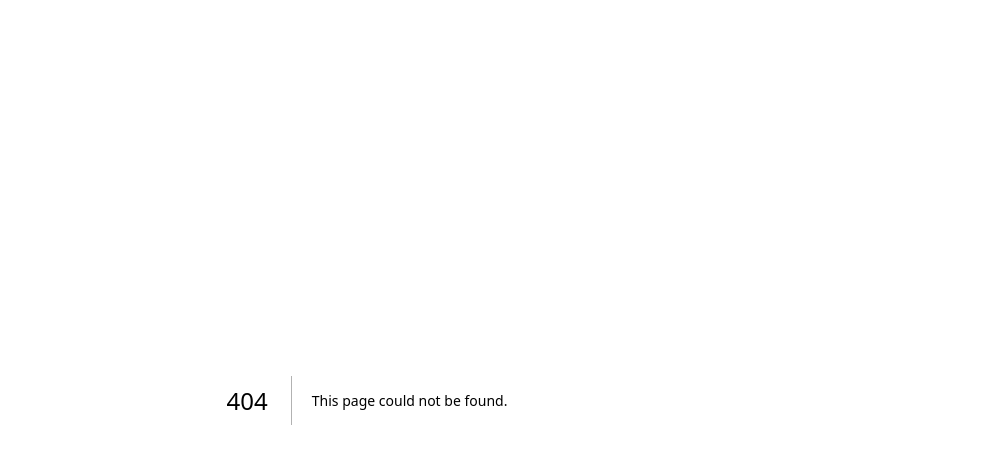
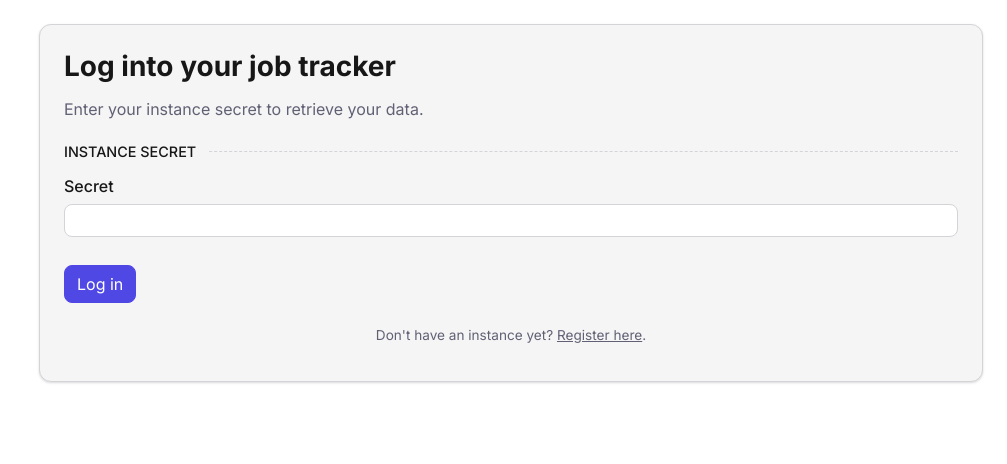
Before and after one commit to neilmerton/job-tracker, a Next.js app: page /login in a window 1280 px wide. Before the commit this address had no page. Shown: the top 464 px of the page, without its empty margins (273-1280 px from the left). Built offline with nearby package versions, Linux system fonts and the light colour scheme.

Commit message:
feat: Implement user login functionality with new login page and form, and add a login link to the registration page.

```diff
--- a/app/(protected)/connections/actions.ts
+++ b/app/(protected)/connections/actions.ts
@@ -19,6 +19,7 @@ export async function createConnectionAction(prevState: any, formData: FormData)
   }
 
   const connection = await createConnection({
+    date: dateRequested,
     date_requested: dateRequested,
     company,
     contact_name: contactName || null,
--- a/app/(protected)/jobs/actions.ts
+++ b/app/(protected)/jobs/actions.ts
@@ -23,6 +23,7 @@ export async function createJobAction(prevState: any, formData: FormData) {
   }
 
   const job = await createJob({
+    date: dateApplied,
     date_applied: dateApplied,
     role,
     description: description || null,
--- /dev/null
+++ b/app/(public)/login/LoginForm.tsx
@@ -0,0 +1,120 @@
+"use client";
+
+import { useRouter } from "next/navigation";
+import { FormEvent, JSX, useState } from "react";
+import Link from "next/link";
+
+const SECRET_STORAGE_KEY = "job-tracker-secret";
+
+export default function LoginForm(): JSX.Element {
+  const router = useRouter();
+  const [error, setError] = useState<string | null>(null);
+  const [isSubmitting, setIsSubmitting] = useState(false);
+
+  const handleSubmit = async (event: FormEvent<HTMLFormElement>) => {
+    event.preventDefault();
+    setError(null);
+    setIsSubmitting(true);
+
+    const formData = new FormData(event.currentTarget);
+    const secret = String(formData.get("secret") ?? "").trim();
+
+    if (!secret) {
+      setError("Secret is required.");
+      setIsSubmitting(false);
+      return;
+    }
+
+    try {
+      const res = await fetch("/api/instance/validate", {
+        method: "POST",
+        headers: {
+          "Content-Type": "application/json",
+        },
+        body: JSON.stringify({ secret }),
+      });
+
+      if (!res.ok) {
+        const data = (await res.json().catch(() => null)) as
+          | { error?: string }
+          | null;
+        setError(data?.error ?? "Invalid secret.");
+        setIsSubmitting(false);
+        return;
+      }
+
+      window.localStorage.setItem(SECRET_STORAGE_KEY, secret);
+      router.replace("/");
+    } catch {
+      setError("Something went wrong. Please try again.");
+      setIsSubmitting(false);
+    }
+  };
+
+  const pageHeaderStyle = {
+    display: "flex",
+    flexDirection: "column",
+    gap: "0.5rem",
+  } as const;
+
+  return (
+    <section aria-labelledby="login-title" className="card">
+      <header className="page-header" style={pageHeaderStyle}>
+        <h1 id="login-title" className="page-header__title">
+          Log into your job tracker
+        </h1>
+        <p className="page-header__subtitle">
+          Enter your instance secret to retrieve your data.
+        </p>
+      </header>
+      <form
+        onSubmit={handleSubmit}
+        className="form"
+        aria-describedby={error ? "login-error" : undefined}
+      >
+        <fieldset className="form">
+          <legend className="form-label">Instance secret</legend>
+          <div className="form-field">
+            <label className="form-label" htmlFor="secret">
+              Secret
+            </label>
+            <input
+              id="secret"
+              name="secret"
+              type="password"
+              className="form-input"
+              autoComplete="current-password"
+              required
+            />
+          </div>
+        </fieldset>
+
+        {error ? (
+          <p id="login-error" className="form-error" aria-live="polite">
+            {error}
+          </p>
+        ) : null}
+
+        <div style={{ marginTop: "1rem" }}>
+          <button
+            type="submit"
+            className="button"
+            disabled={isSubmitting}
+            aria-disabled={isSubmitting}
+          >
+            {isSubmitting ? "Logging in…" : "Log in"}
+          </button>
+        </div>
+      </form>
+      <div style={{ marginTop: "1.5rem", textAlign: "center" }}>
+        <p className="form-help">
+          Don&apos;t have an instance yet?{" "}
+          <Link href="/register" style={{ color: "var(--color-primary-500)", textDecoration: "underline" }}>
+            Register here
+          </Link>
+          .
+        </p>
+      </div>
+    </section>
+  );
+}
--- /dev/null
+++ b/app/(public)/login/page.tsx
@@ -0,0 +1,13 @@
+import LoginForm from "./LoginForm";
+
+export default function LoginPage() {
+  return (
+    <main className="app-shell">
+      <section className="app-shell__main">
+        <div className="app-shell__content">
+          <LoginForm />
+        </div>
+      </section>
+    </main>
+  );
+}
```
Also changed, not shown: app/(public)/register/RegisterForm.tsx (+10 -0 lines).
